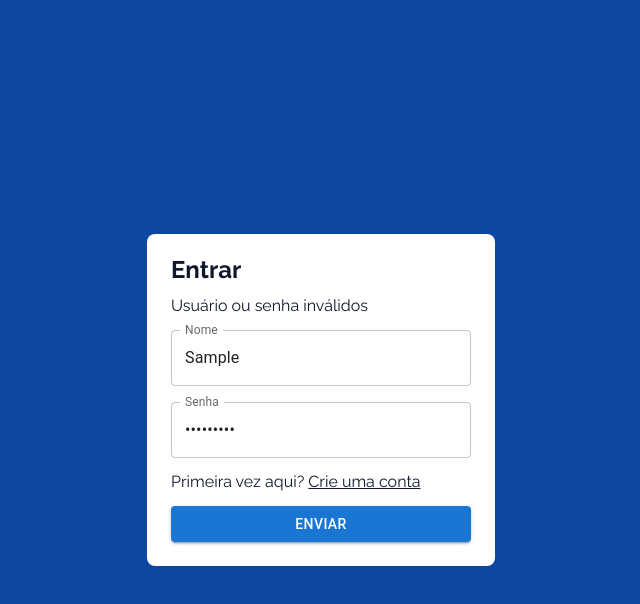
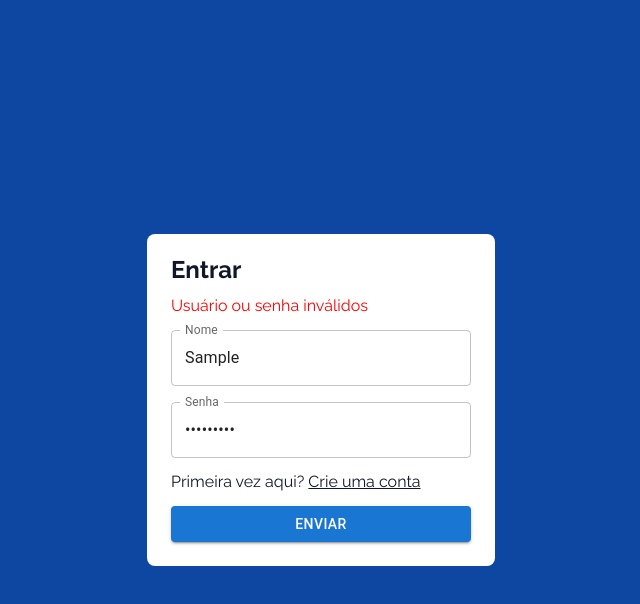
Before and after one commit to GuilhermeBn198/DCC603-SGCursos-GHK, a Next.js app in the folder frontend/: page /signin in a window 1280 px wide. Both pictures are taken after typing "Sample", "Sample123" into the empty fields and a click on the button "ENVIAR". Shown: the top 604 px of the page, without its empty margins (319-959 px from the left). Built offline with nearby package versions, Linux system fonts and the light colour scheme.

Commit message:
feat: setting error text as red

```diff
--- a/frontend/src/app/signin/page.tsx
+++ b/frontend/src/app/signin/page.tsx
@@ -42,7 +42,9 @@ const SignIn = () => {
       <Form onSubmit={handleSubmit(onSubmit)}>
         <h1>Entrar</h1>
 
-        {failed ? <p>Usuário ou senha inválidos</p> : null}
+        {failed ? (
+          <p style={{ color: 'red' }}>Usuário ou senha inválidos</p>
+        ) : null}
 
         <TextField
           type="text"
```
